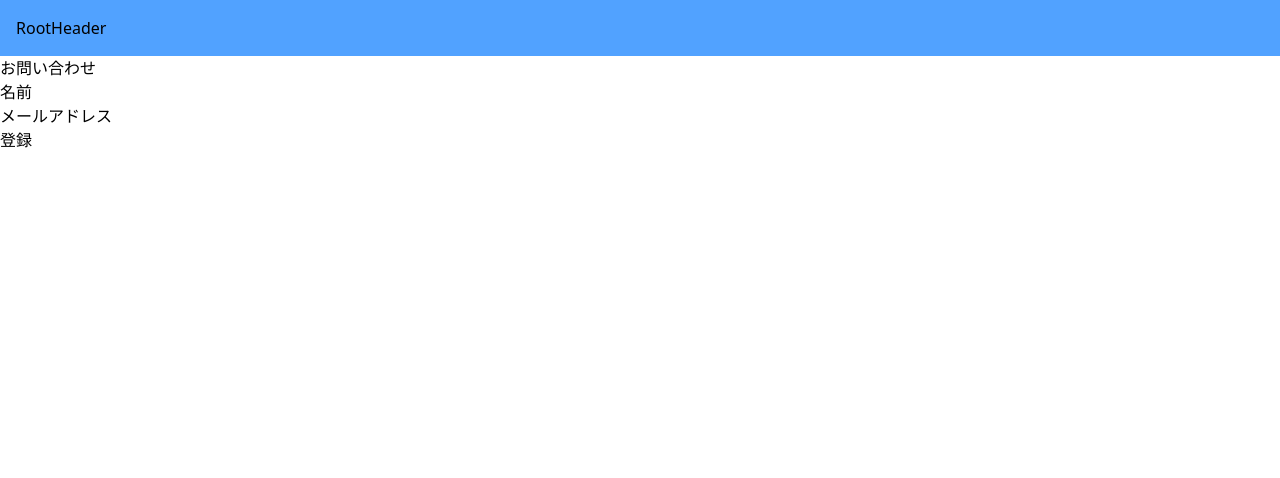
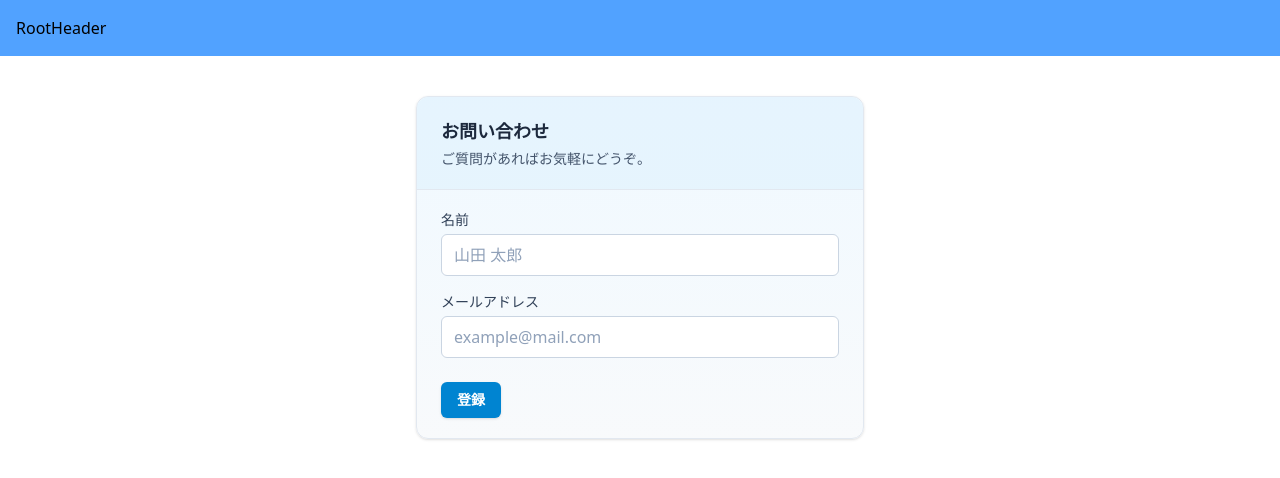
Before and after one commit to yadac/next-udemy-basic, a Next.js app: page /contacts in a window 1280 px wide. Shown: the top 478 px of the page. Built offline with nearby package versions, Linux system fonts and the light colour scheme.

Commit message:
zodライブラリによるバリデーション追加

```diff
--- a/src/app/components/ContactForm.tsx
+++ b/src/app/components/ContactForm.tsx
@@ -1,20 +1,54 @@
 'use client'
+
+import { submitContactForm } from "@/lib/actions/contact"
+
 export default function ContactForm() {
     return (
-        <div>
-            <form action="">
-                <div>
+        <div className="flex items-center justify-center px-4 py-10">
+            <form
+                action={submitContactForm}
+                className="w-full max-w-md rounded-xl border border-slate-200 bg-gradient-to-b from-sky-50 to-slate-50 shadow">
+                <div className="rounded-t-xl border-b border-slate-200 bg-sky-100/60 px-6 py-5">
+                    <h2 className="text-lg font-semibold text-slate-800">お問い合わせ</h2>
+                    <p className="mt-1 text-sm text-slate-600">ご質問があればお気軽にどうぞ。</p>
+                </div>
+
+                <div className="space-y-4 px-6 py-5">
                     <div>
-                        <h2>お問い合わせ</h2>
-                        <div>
-                            <label htmlFor="name">名前</label>
-                            <input type="text" id="name" name="name"></input>
-                        </div>
-                        <div>
-                            <label htmlFor="email">メールアドレス</label>
-                            <input type="text" id="email" name="email"></input>
-                        </div>
-                        <button>登録</button>
+                        <label htmlFor="name" className="block text-sm font-medium text-slate-700">
+                            名前
+                        </label>
+                        <input
+                            type="text"
+                            id="name"
+                            name="name"
+                            required
+                            className="mt-1 w-full rounded-md border border-slate-300 bg-white px-3 py-2 text-slate-900 placeholder-slate-400 outline-none focus:border-sky-500 focus:ring-2 focus:ring-sky-200"
+                            placeholder="山田 太郎"
+                        />
+                    </div>
+
+                    <div>
+                        <label htmlFor="email" className="block text-sm font-medium text-slate-700">
+                            メールアドレス
+                        </label>
+                        <input
+                            type="email"
+                            id="email"
+                            name="email"
+                            required
+                            className="mt-1 w-full rounded-md border border-slate-300 bg-white px-3 py-2 text-slate-900 placeholder-slate-400 outline-none focus:border-sky-500 focus:ring-2 focus:ring-sky-200"
+                            placeholder="example@mail.com"
+                        />
+                    </div>
+
+                    <div className="pt-2">
+                        <button
+                            type="submit"
+                            className="inline-flex items-center justify-center rounded-md bg-sky-600 px-4 py-2 text-sm font-semibold text-white shadow hover:bg-sky-700 focus:outline-none focus:ring-2 focus:ring-sky-300 focus:ring-offset-1 active:bg-sky-800"
+                        >
+                            登録
+                        </button>
                     </div>
                 </div>
             </form>
--- /dev/null
+++ b/src/lib/actions/contact.ts
@@ -0,0 +1,22 @@
+'use server'
+
+import { redirect } from "next/navigation";
+import { ContactScheme } from '@/validations/contact'
+
+export async function submitContactForm(formData: FormData) {
+    const name = formData.get('name');
+    const email = formData.get('email');
+
+    // validation
+    const validationResult = ContactScheme.safeParse({ name, email })
+    if (!validationResult.success) {
+        const errors = validationResult.error.flatten()
+        console.log("サーバ側でエラー", errors)
+        return {}
+    }
+
+    // regist db
+
+    console.log('送信されたデータ：', { name, email })
+    redirect('/contacts/complete')
+}
--- /dev/null
+++ b/src/validations/contact.ts
@@ -0,0 +1,13 @@
+import { z } from 'zod'
+
+export const ContactScheme = z.object({
+    name: z.string()
+        .min(3, "名前は3文字以上で入力してください")
+        .max(20, "名前は20文字以内で入力してください"),
+    email: z.string()
+        .min(1, "メールアドレスは必須です")
+        .email("正しいメールアドレスの形式で入力してください")
+})
+
+// define type
+export type ContactType = z.infer<typeof ContactScheme>
```
Also changed, not shown: package.json (+6 -5 lines), 2 other files (tests, documents, lock files or other folders).
